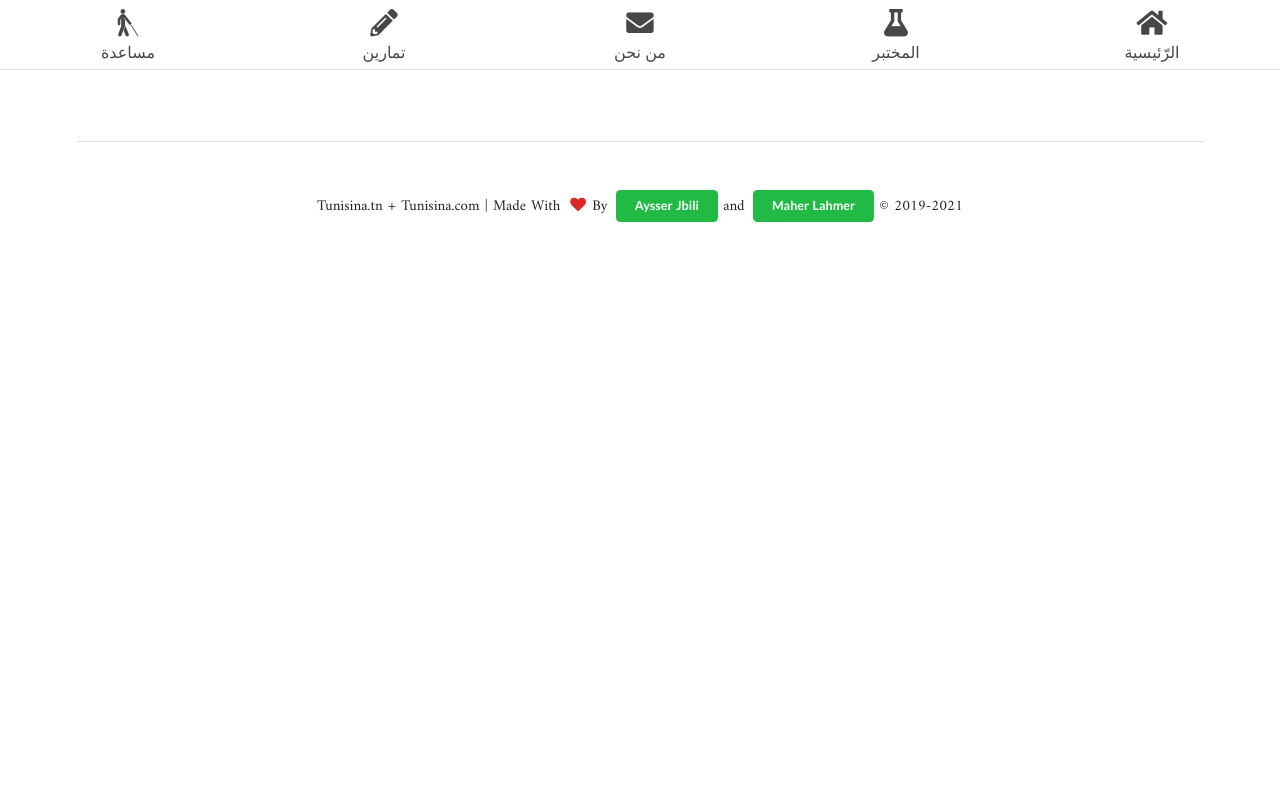
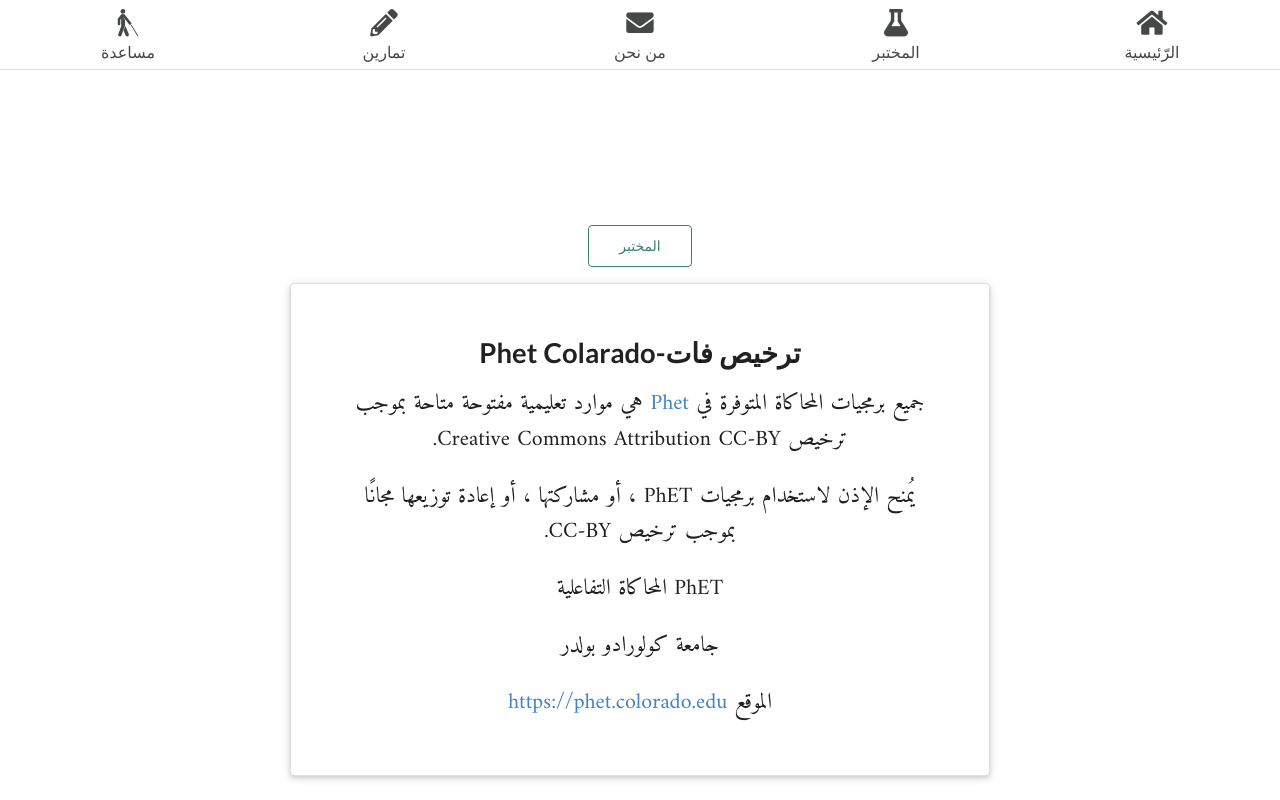
Before and after one commit to aysnet1/simPer, a Nuxt app: page /phet in a window 1280 px wide. Shown: the top 800 px of the page. Built offline with nearby package versions, Linux system fonts and the light colour scheme.

Commit message:
add sim Phet

```diff
--- a/components/NavBar.vue
+++ b/components/NavBar.vue
@@ -7,6 +7,7 @@
     </router-link>
     <router-link class="item" to="/labo">
       <i class="flask icon"></i>
+
     المختبر
     </router-link>
 
--- a/pages/labo.vue
+++ b/pages/labo.vue
@@ -33,11 +33,14 @@
         </div>
       </div>
       <div class="extra content">
-        <a>
+        <span>
           <i class="flask icon"></i>
           1 تجارب
-        </a>
-        By US
+        </span>
+          By
+        <nuxt-link class="by-link" to="/about">
+      Tunisina
+      </nuxt-link>
       </div>
     </div>
     <div class="card">
@@ -70,11 +73,14 @@
         </div>
       </div>
       <div class="extra content">
-        <a>
+        <span>
           <i class="flask icon"></i>
           1 تجارب
-        </a>
-        By Phet Colarado
+        </span>
+        By
+        <nuxt-link class="by-link" to="/phet">
+         PhET Simulations
+      </nuxt-link>
       </div>
     </div>
     <div class="card">
@@ -107,11 +113,14 @@
         </div>
       </div>
       <div class="extra content">
-        <a>
+        <span>
           <i class="flask icon"></i>
           1 تجارب
-        </a>
-          By Phet Colarado
+        </span>
+          By
+        <nuxt-link class="by-link" to="/phet">
+       PhET Simulations
+      </nuxt-link>
       </div>
     </div>
   </div>
@@ -130,6 +139,9 @@
 </script>
 
 <style>
+.by-link{
+  color:#13ab5e !important;
+}
 
 
 </style>
--- /dev/null
+++ b/pages/phet.vue
@@ -0,0 +1,52 @@
+<template>
+  <section class=" fns container">
+    <div>
+
+
+      <div class="links">
+         <nuxt-link   class="button--green" to="/labo"> المختبر</nuxt-link>
+
+      </div>
+      <div dir="rtl" class="ui raised very padded text container segment">
+  <h2 class="ui header">ترخيص فات-Phet Colarado</h2>
+  <p>
+    جميع برمجيات المحاكاة المتوفرة في <a href="http://phet.colorado.edu">Phet</a> هي موارد تعليمية مفتوحة متاحة بموجب ترخيص  Creative Commons Attribution CC-BY.
+</p>
+<p>
+يُمنح الإذن لاستخدام برمجيات PhET ، أو مشاركتها ، أو إعادة توزيعها مجانًا بموجب ترخيص CC-BY.
+</p>
+<p>
+PhET المحاكاة التفاعلية
+</p>
+<p>
+جامعة كولورادو بولدر
+</p>
+<p> الموقع
+<a>
+https://phet.colorado.edu
+</a>
+ </p>
+
+
+
+</div>
+
+
+    </div>
+  </section>
+</template>
+
+<script>
+import AppLogo from '~/components/AppLogo.vue'
+
+export default {
+  components: {
+    AppLogo
+  }
+}
+</script>
+
+<style>
+
+
+</style>
```
